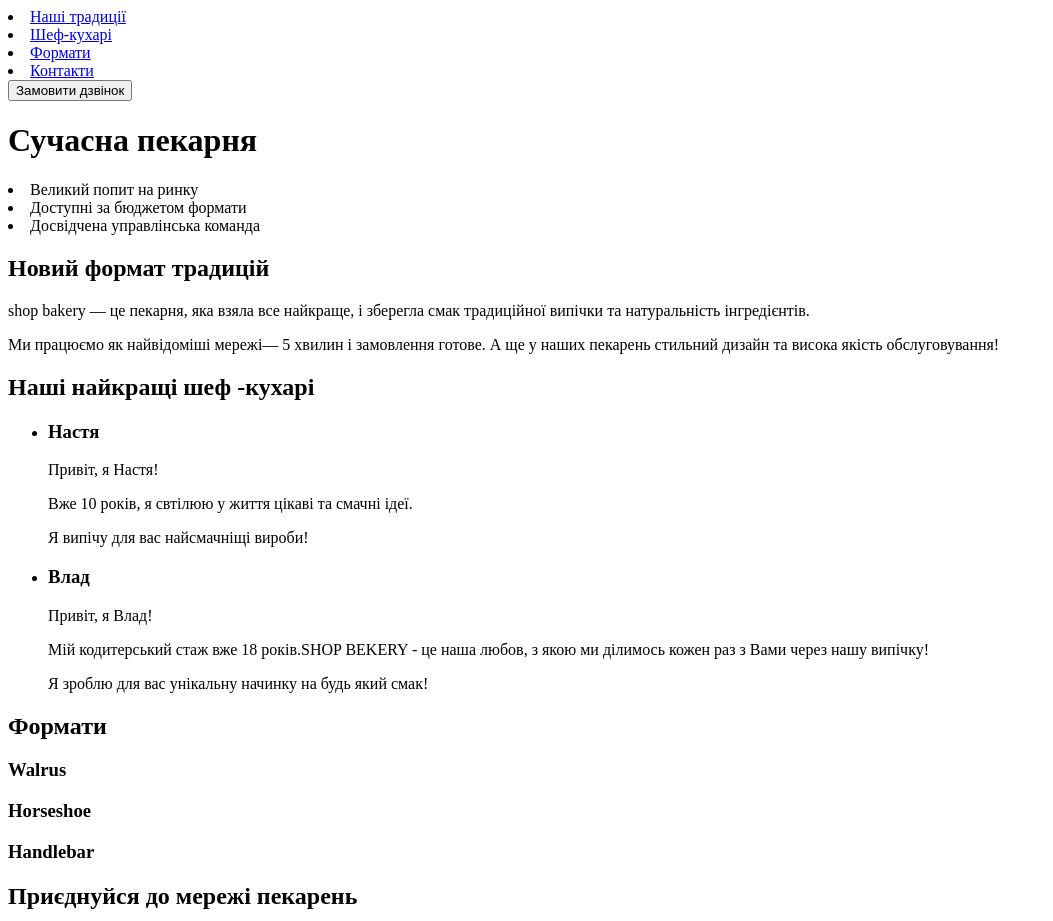
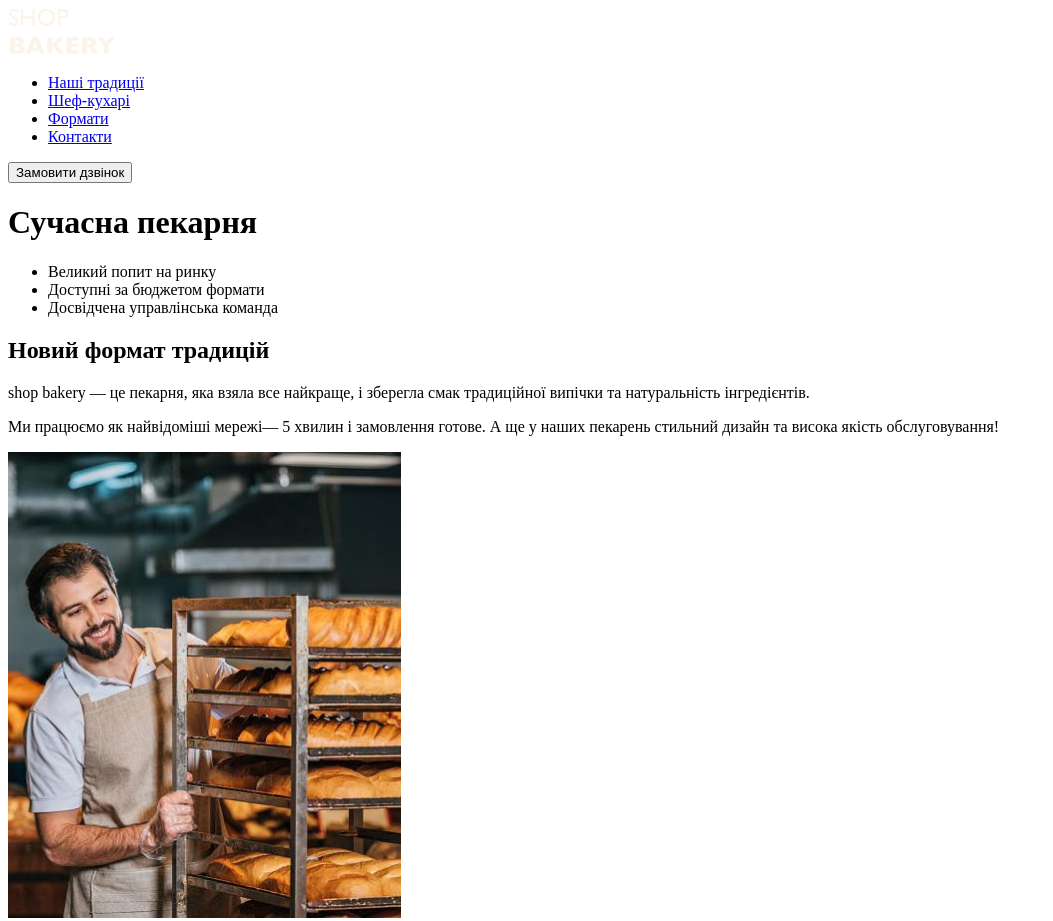
Before and after one commit to PashensiaDEV/project.portfolio, a plain HTML site: page index.html in a window 1280 px wide. Shown: the top 921 px of the page, without its empty margins (0-1053 px from the left). Drawn offline with Linux system fonts and the light colour scheme.

Commit message:
add_images

```diff
--- a/index.html
+++ b/index.html
@@ -10,14 +10,15 @@
     <div>
       <header>
         <nav>
-          <!-- logo -->
-          <a href="#"> </a>
-          <ui>
+          <a href="#"
+            ><img src="images/logo.svg" alt="лого сучасна пекарня" />
+          </a>
+          <ul>
             <li><a href="#">Наші традиції</a></li>
             <li><a href="#">Шеф-кухарі</a></li>
             <li><a href="#">Формати</a></li>
             <li><a href="#">Контакти</a></li>
-          </ui>
+          </ul>
         </nav>
         <button type="button">Замовити дзвінок</button>
       </header>
@@ -26,11 +27,11 @@
           <h1>Сучасна пекарня</h1>
         </sections>
         <sections>
-          <ui>
+          <ul>
             <li>Великий попит на ринку</li>
             <li>Доступні за бюджетом формати</li>
             <li>Досвідчена управлінська команда</li>
-          </ui>
+          </ul>
           <h2>Новий формат традицій</h2>
           <p>
             <span>shop bakery</span> — це пекарня, яка взяла все найкраще, і
@@ -42,6 +43,7 @@
             <span>5 хвилин і замовлення готове.</span> А ще у наших пекарень
             стильний дизайн та висока якість обслуговування!
           </p>
+          <img src="images/image 1560.jpg" alt="пекар" />
         </sections>
         <sections>
           <h2>Наші найкращі шеф -кухарі</h2>
@@ -88,8 +90,9 @@
       </main>
       <footer>
         <nav>
-          <!-- logo -->
-          <a href="#"> </a>
+          <a href="#"
+            ><img src="images/logo.svg" alt="лого сучасна пекарня" />
+          </a>
           <ui>
             <li><a href="#">Наші традиції</a></li>
             <li><a href="#">Шеф-кухарі</a></li>
```
Also changed, not shown: images/image 1560.jpg (added), images/logo.svg (added), 1 other file.
